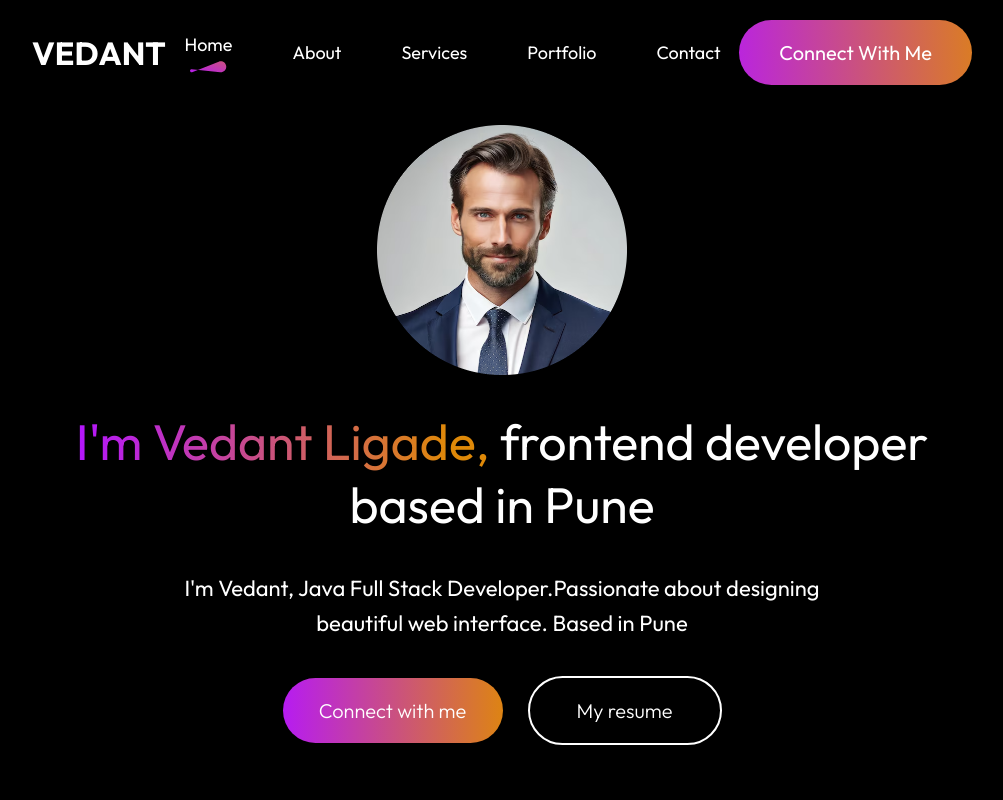
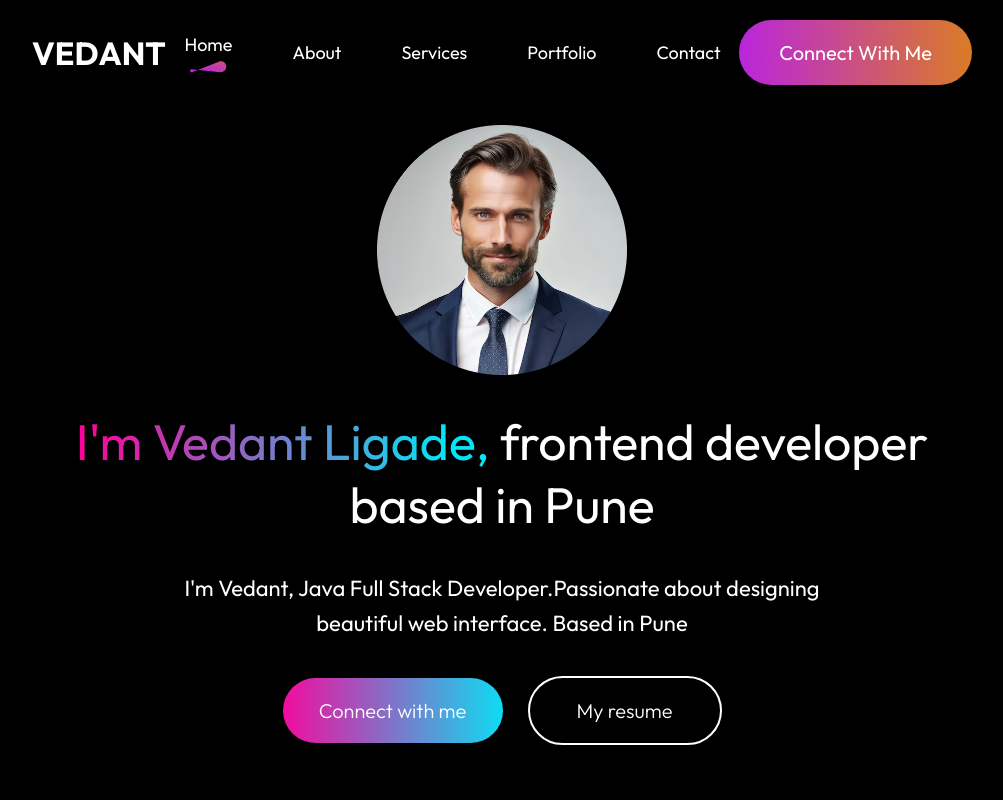
Before and after one commit to GithHub-Vedant/Reactjs-Responsive-Portfolio, a React (Vite) app: page / in a window 1280 px wide. Shown: the top 800 px of the page, without its empty margins (138-1141 px from the left). Built offline with nearby package versions, Linux system fonts and the light colour scheme.

Commit message:
Hero.css

```diff
--- a/src/components/Hero/Hero.css
+++ b/src/components/Hero/Hero.css
@@ -17,7 +17,7 @@
 }
 
 .hero h1 span{
- background: linear-gradient(270deg, #DF8908 10%, #B415FF 100%);
+ background: linear-gradient(270deg, #03e6f6 10%, #ff0099 100%);
  -webkit-background-clip: text;
  -webkit-text-fill-color: transparent;
  background-clip: text;
@@ -44,7 +44,7 @@
   text-align: center;
   width: 180px;
   border-radius: 50px;
-  background: linear-gradient(270deg, #DF8908 -5.09%, #B415FF 106.28%);
+  background: linear-gradient(270deg, #03e6f6 -5.09%, #ff0099 106.28%);
   cursor: pointer;
 }
 
```
